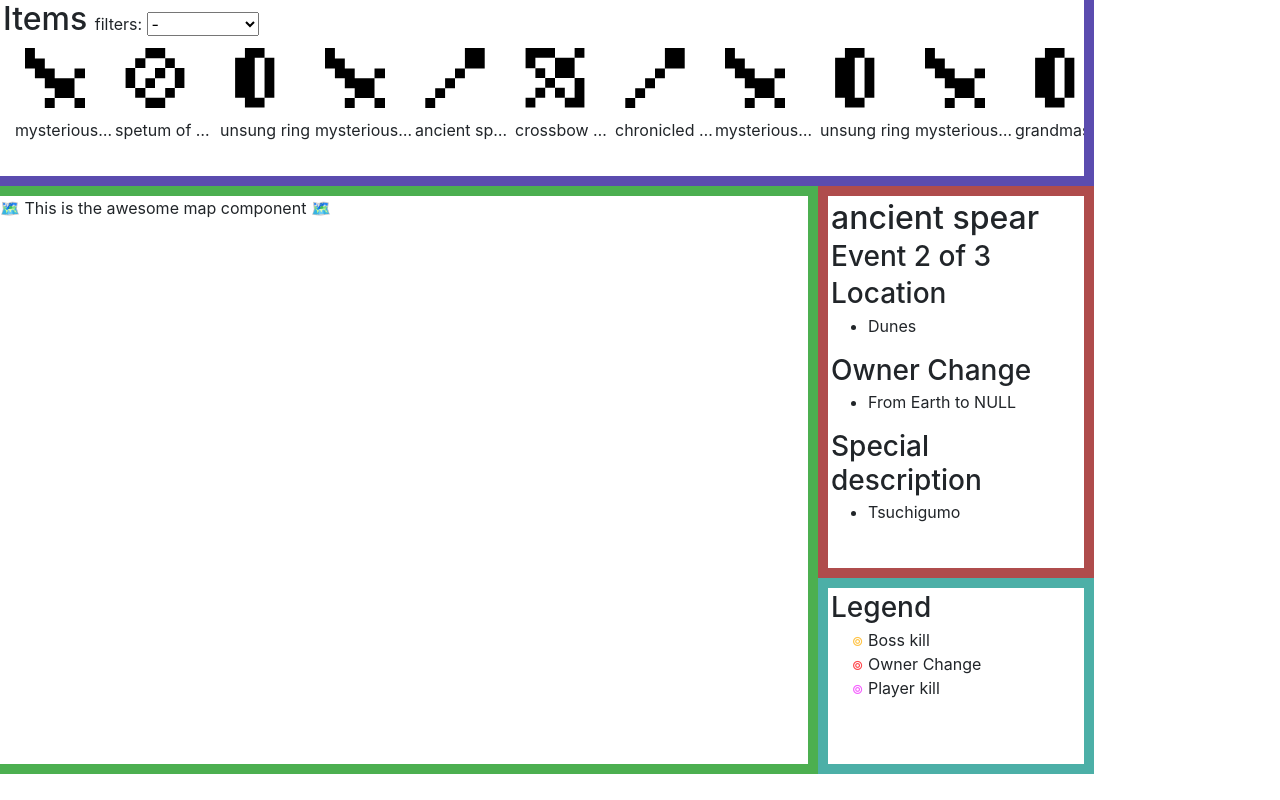
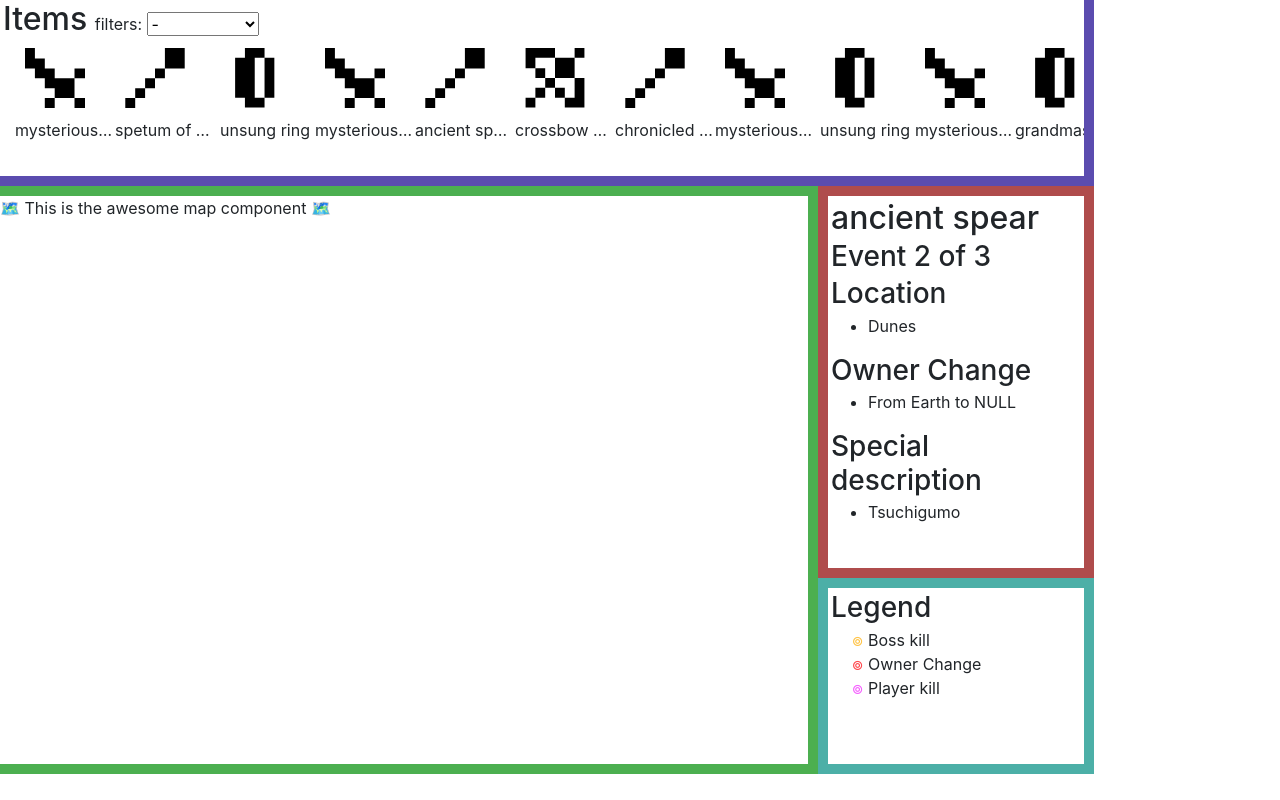
Before and after one commit to lyao0219/weride-dataviz, a React (Create React App) app: page / in a window 1280 px wide. Built offline with nearby package versions, Linux system fonts and the light colour scheme.

Commit message:
included illustration for some extra cases

```diff
--- a/src/components/Topbar.js
+++ b/src/components/Topbar.js
@@ -83,6 +83,12 @@ class Item extends React.Component{
         if(lowercase.includes('neck')){
             source = necklace;
         }
+        if(lowercase.includes('spetum')){
+            source = spear;
+        }
+        if(lowercase.includes('bracelet')){
+            source = necklace;
+        }
 
 
         return(
```
